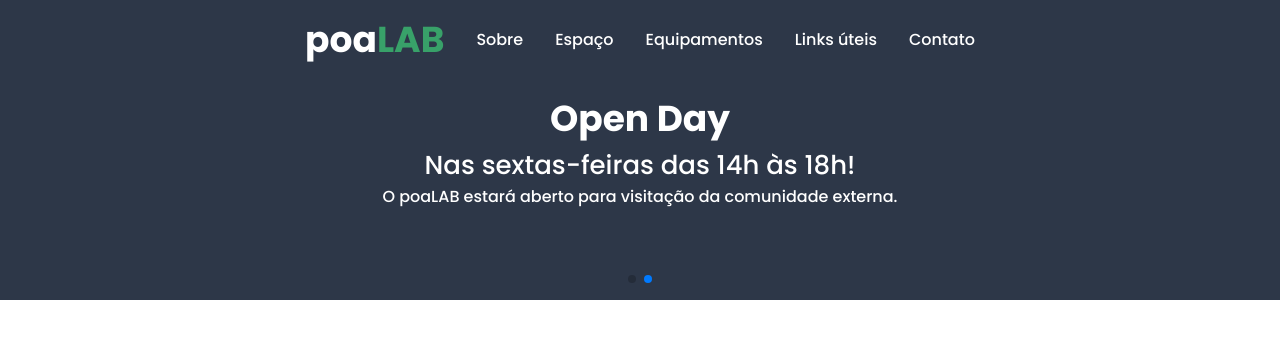
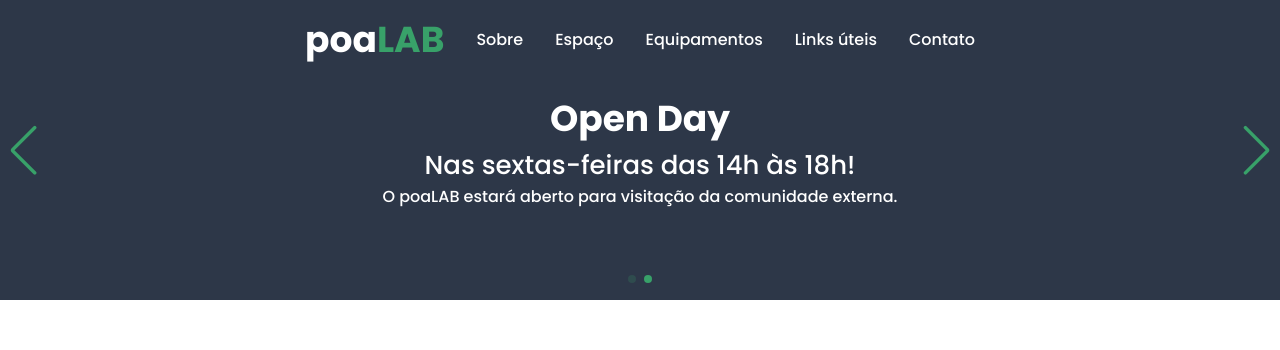
Before and after one commit to lmarcosss/poalab, a Next.js app: page / in a window 1280 px wide. Shown: the top 350 px of the page. Built offline with nearby package versions, Linux system fonts and the light colour scheme.

Commit message:
adjust scrollBehavior and adjust swiper color

```diff
--- a/src/components/Swiper/index.tsx
+++ b/src/components/Swiper/index.tsx
@@ -17,6 +17,7 @@ export function Swiper() {
       <SwiperReact
         slidesPerView={1}
         centeredSlides={true}
+        navigation={true}
         loop={true}
         autoplay={{
           delay: 6000,
--- a/src/styles/themes.ts
+++ b/src/styles/themes.ts
@@ -9,11 +9,27 @@ export const theme = extendTheme({
     global: {
       html: {
         scrollBehavior: 'smooth',
+        'scroll-behavior': 'smooth',
+        overflowY: 'scroll',
+        'overflow-y': 'scroll',
       },
       body: {
         bg: 'white',
         color: 'gray.600',
       },
+      '.swiper-pagination-bullet': {
+        backgroundColor: 'green.500',
+      },
+      '.swiper-button-prev:after': {
+        color: 'green.500',
+        fontSize: ['30px', '40px', '50px'],
+        paddingHorizontal: '10px',
+      },
+      '.swiper-button-next:after': {
+        color: 'green.500',
+        fontSize: ['30px', '40px', '50px'],
+        paddingHorizontal: '10px',
+      },
     },
   },
 });
```
